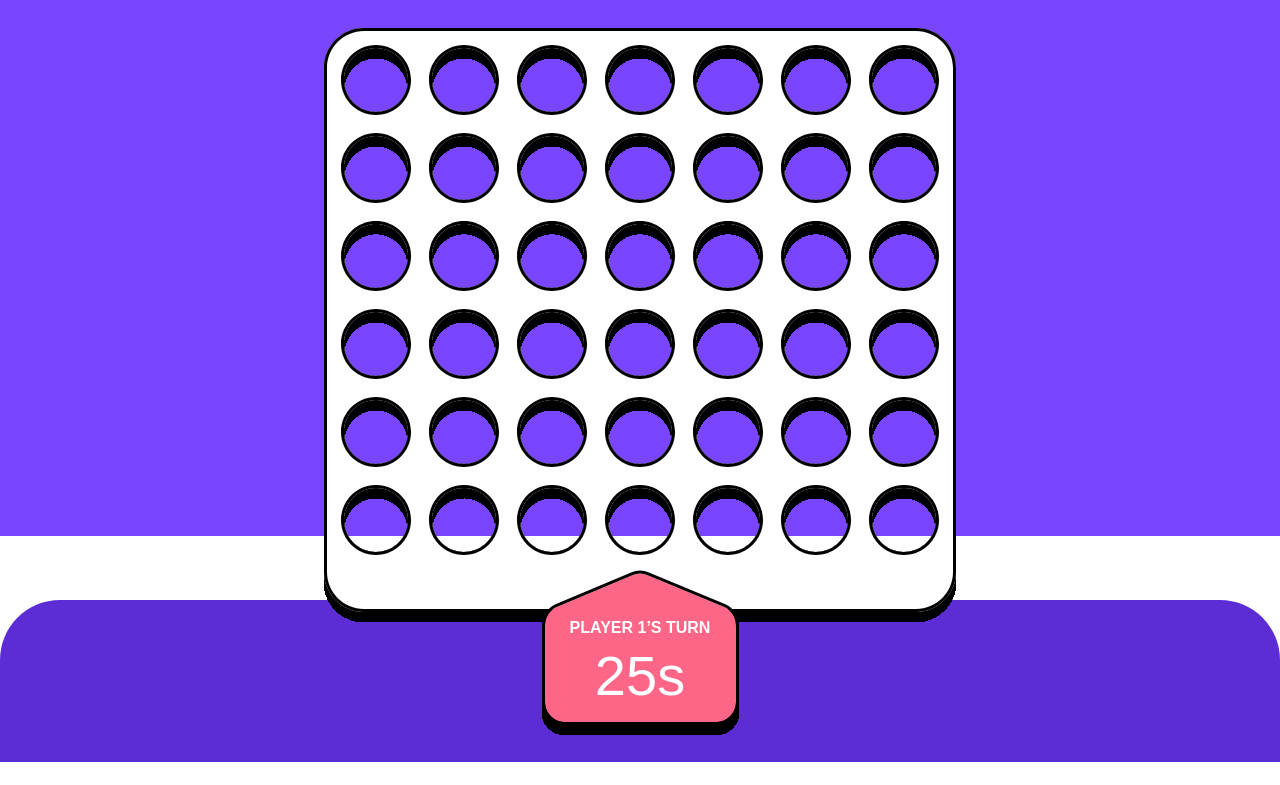
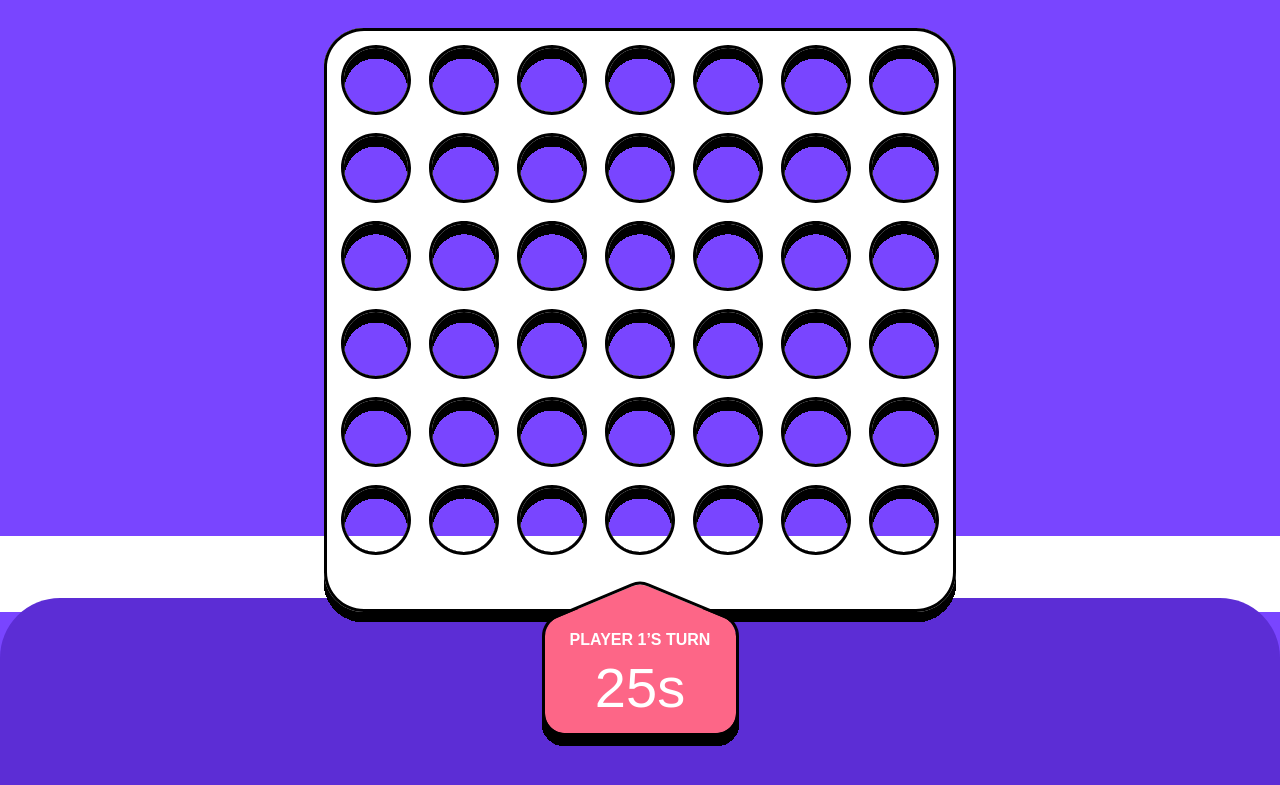
Before and after one commit to MarekBombera/connect_four, a Next.js app: page /game/multiplayer-local in a window 1280 px wide. Shown: the part 264-1049 px from the top of the page. Before the commit the page ends 1026 px from the top, so only its background shows below. Built offline with nearby package versions, Linux system fonts and the light colour scheme.

Commit message:
style: small style fixes

```diff
--- a/src/components/game-bottom-section/parts/player-turn/styled.ts
+++ b/src/components/game-bottom-section/parts/player-turn/styled.ts
@@ -14,8 +14,7 @@ export const StyledPlayerTurn = styled.div<Props>`
   place-items: center;
   align-content: center;
   top: -1rem;
-  width: 19.5rem;
-  height: 15rem;
+  height: 17.3rem;
   gap: 0.2rem;
   z-index: ${zIndex.PLAYER_TURN};
 
--- a/src/components/game-bottom-section/styled.ts
+++ b/src/components/game-bottom-section/styled.ts
@@ -1,6 +1,7 @@
 'use client'
 
 import styled from 'styled-components'
+import { colors } from '~/features/ui/theme/colors.style'
 
 import { mq } from '~/features/ui/theme/mq.style'
 
@@ -12,6 +13,7 @@ export const StyleGameBottomSection = styled.section`
   padding-bottom: 2rem;
   height: 100%;
 
+  background: ${colors.background.secondary};
   ${mq.medium} {
     padding-bottom: 0;
   }
--- a/src/components/game-navigation/styled.ts
+++ b/src/components/game-navigation/styled.ts
@@ -22,7 +22,7 @@ export const StyledGameNavigation = styled.nav`
   }
 
   ${mq.large} {
-    padding: 6rem 0;
+    padding: 2rem 0 6rem;
   }
 `
 
@@ -40,8 +40,8 @@ const Button = styled(ButtonTemplate)`
 
   &:hover {
     ${ShadowEffectButton};
+    background: ${colors.accent.primary};
     translate: 0 -0.2rem;
-    background: ${colors.accent.primary};
   }
 `
 export const MenuButton = styled(Button)``
--- a/src/features/game-logic/constants.ts
+++ b/src/features/game-logic/constants.ts
@@ -14,7 +14,7 @@ export const emptyBoard: EmptyBoard = Array.from({ length: 6 }, () =>
 export const initialGameState = {
   player1,
   player2,
-  currentPlayer: 1,
+  currentPlayer: player1,
   board: emptyBoard,
   gameOver: false,
   winner: null,
```
